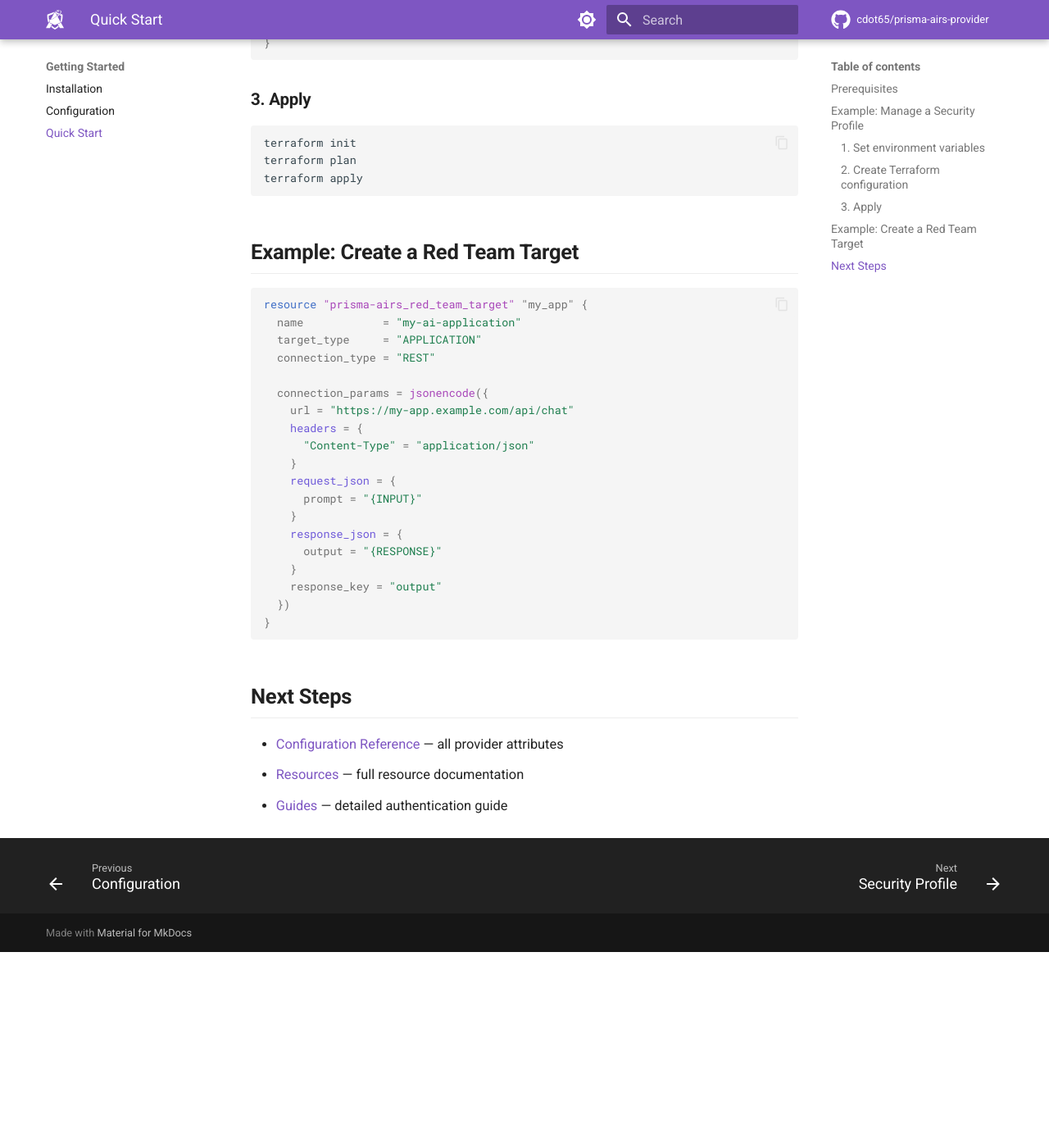
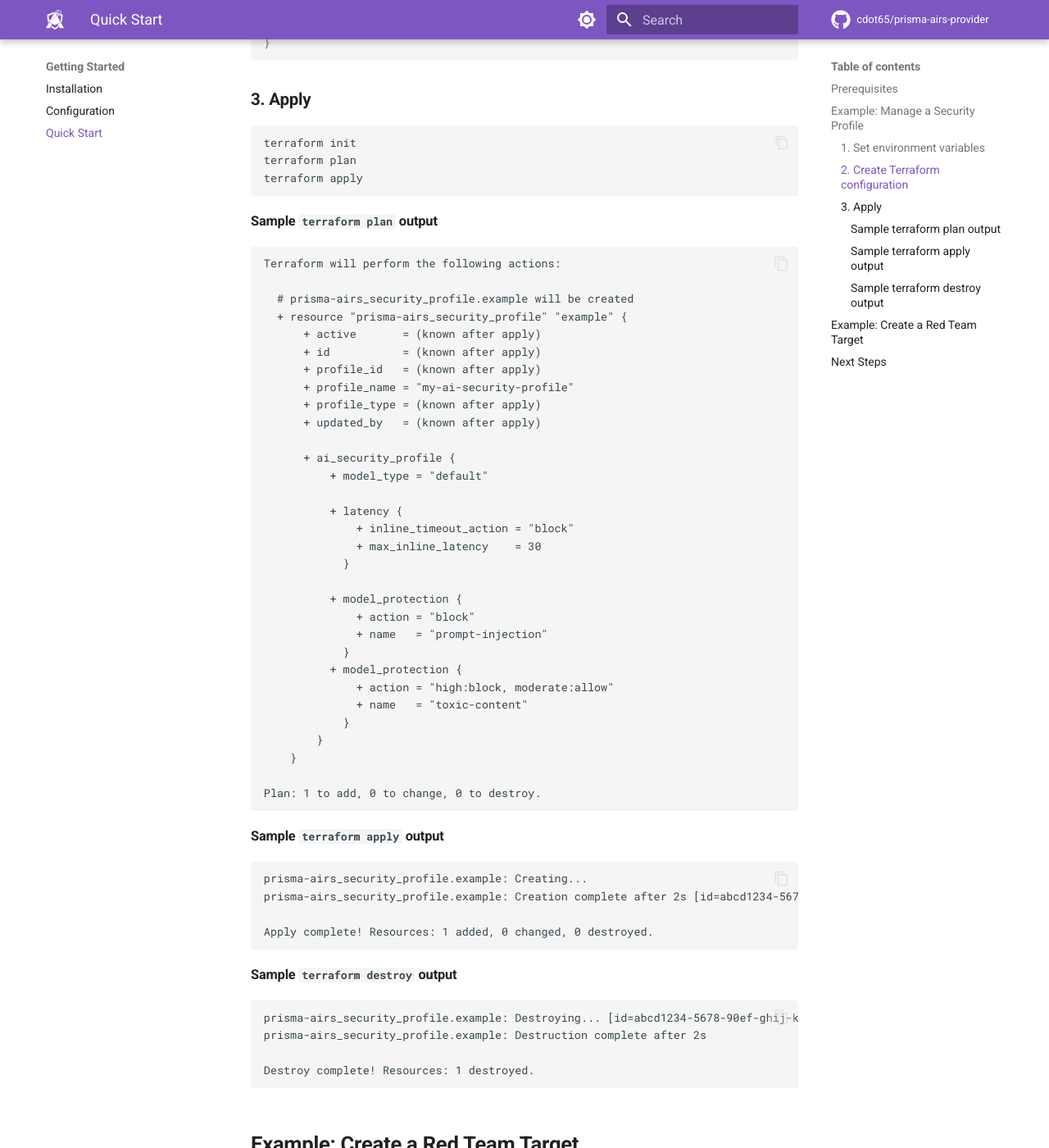
Before and after one commit to cdot65/terraform-provider-prisma-airs, an MkDocs documentation site: the page built from docs/getting-started/quick-start.md, in a window 1280 px wide and 1400 px high, scrolled down 1350 px. Shown: the whole window at 82% size. Built offline with MkDocs 1.6.1 and Material for MkDocs 9.7.7, drawn with Linux system fonts in a browser that asks for light colours; comment, search, counter and statistics services are not loaded; before the commit the page ends 2511 px from its top, so only the background shows below that.

Commit message:
docs: fix stale versions, add release notes v0.2.0–v0.3.2, add output examples
Closes #32

````diff
--- a/docs/getting-started/quick-start.md
+++ b/docs/getting-started/quick-start.md
@@ -61,6 +61,60 @@ terraform plan
 terraform apply
 ```
 
+#### Sample `terraform plan` output
+
+```
+Terraform will perform the following actions:
+
+  # prisma-airs_security_profile.example will be created
+  + resource "prisma-airs_security_profile" "example" {
+      + active       = (known after apply)
+      + id           = (known after apply)
+      + profile_id   = (known after apply)
+      + profile_name = "my-ai-security-profile"
+      + profile_type = (known after apply)
+      + updated_by   = (known after apply)
+
+      + ai_security_profile {
+          + model_type = "default"
+
+          + latency {
+              + inline_timeout_action = "block"
+              + max_inline_latency    = 30
+            }
+
+          + model_protection {
+              + action = "block"
+              + name   = "prompt-injection"
+            }
+          + model_protection {
+              + action = "high:block, moderate:allow"
+              + name   = "toxic-content"
+            }
+        }
+    }
+
+Plan: 1 to add, 0 to change, 0 to destroy.
+```
+
+#### Sample `terraform apply` output
+
+```
+prisma-airs_security_profile.example: Creating...
+prisma-airs_security_profile.example: Creation complete after 2s [id=abcd1234-5678-90ef-ghij-klmnopqrstuv]
+
+Apply complete! Resources: 1 added, 0 changed, 0 destroyed.
+```
+
+#### Sample `terraform destroy` output
+
+```
+prisma-airs_security_profile.example: Destroying... [id=abcd1234-5678-90ef-ghij-klmnopqrstuv]
+prisma-airs_security_profile.example: Destruction complete after 2s
+
+Destroy complete! Resources: 1 destroyed.
+```
+
 ## Example: Create a Red Team Target
 
 ```hcl
````
Also changed, not shown: docs/about/release-notes.md (+21 -0 lines), docs/getting-started/installation.md (+2 -2 lines).
